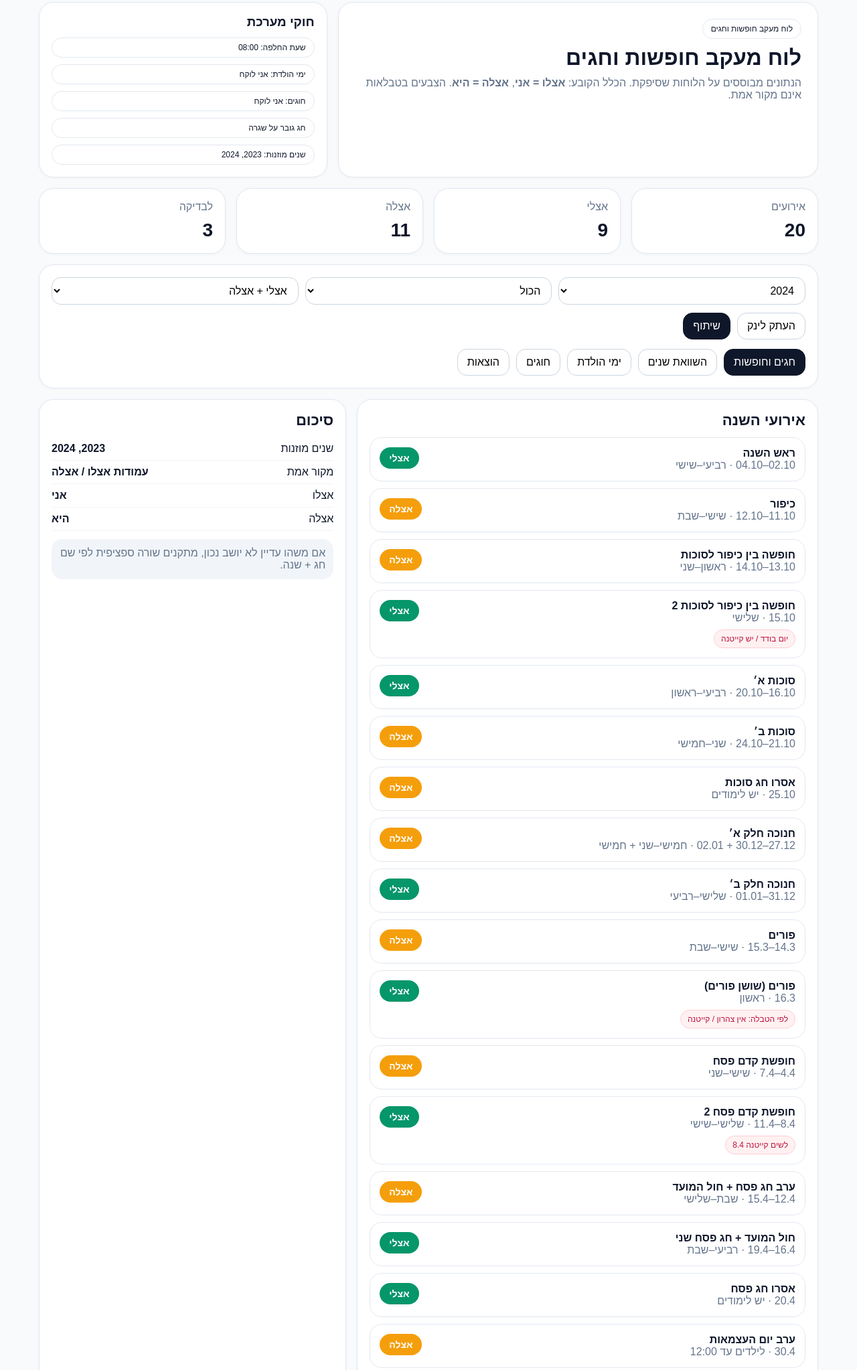
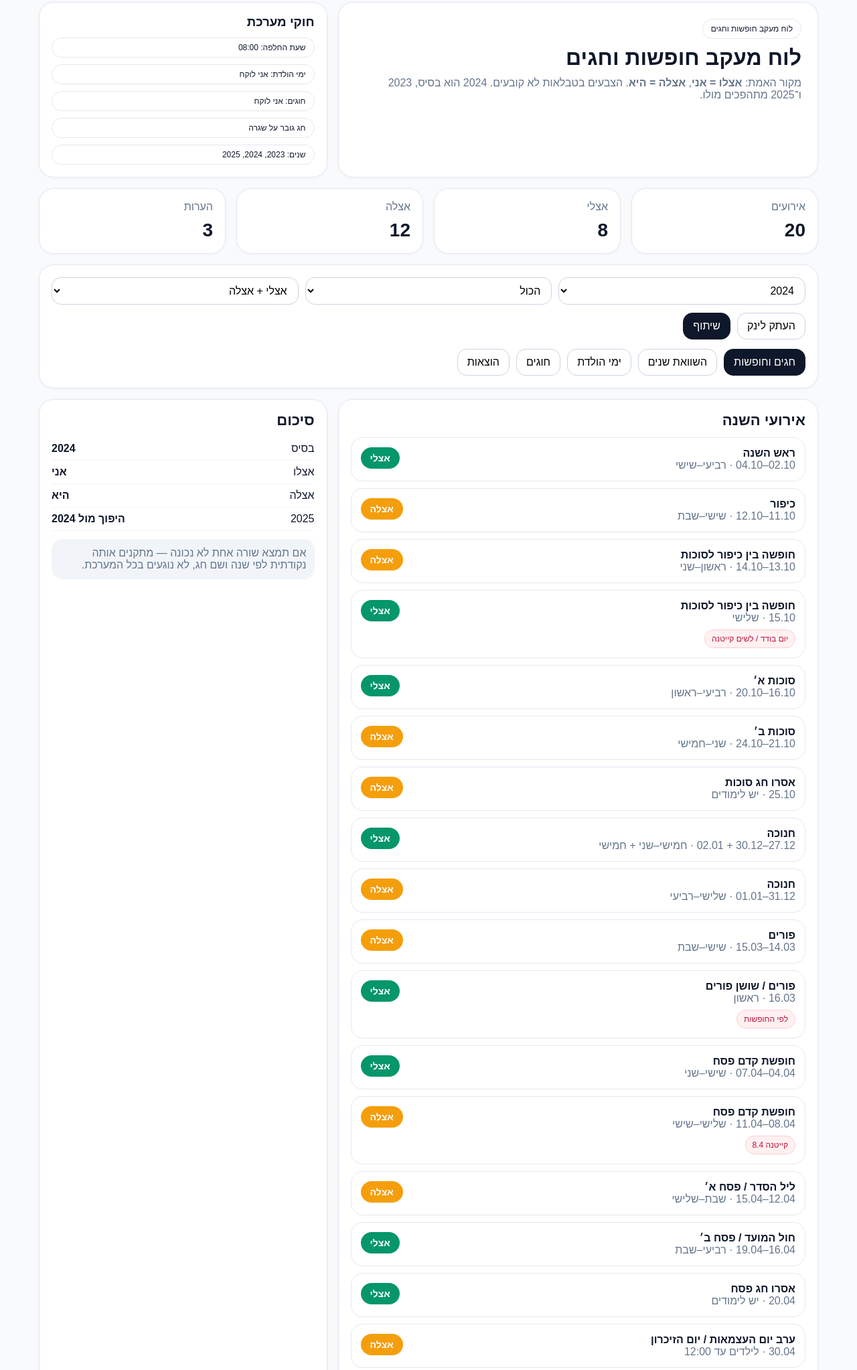
Before and after one commit to leviraz349-stack/kids-schedule, a plain HTML site: page index.html in a window 1280 px wide. Shown: the part 15-2061 px from the top of the page at 67% size. Drawn offline with Linux system fonts and the light colour scheme.

Commit message:
Update index.html

```diff
--- a/index.html
+++ b/index.html
@@ -5,15 +5,12 @@
 <meta name="viewport" content="width=device-width, initial-scale=1.0" />
 <title>לוח מעקב חופשות וחגים</title>
 <style>
-    :root{
-      --bg:#f8fafc;--card:#fff;--line:#e2e8f0;--text:#0f172a;--muted:#64748b;
-      --me:#059669;--her:#f59e0b;--danger:#be123c;--danger-bg:#fff1f2;--soft:#f1f5f9;
-    }
+:root{--bg:#f8fafc;--card:#fff;--line:#e2e8f0;--text:#0f172a;--muted:#64748b;--me:#059669;--her:#f59e0b;--soft:#f1f5f9;--danger:#be123c;--dangerbg:#fff1f2}
 *{box-sizing:border-box}
 body{margin:0;font-family:Arial,Helvetica,sans-serif;background:var(--bg);color:var(--text)}
 .wrap{max-width:1200px;margin:0 auto;padding:18px}
 .grid{display:grid;gap:16px}
-    .top{grid-template-columns:1.5fr .9fr}.stats{grid-template-columns:repeat(4,1fr)}.main{grid-template-columns:1.2fr .8fr}.two{grid-template-columns:1fr 1fr}
+.top{grid-template-columns:1.5fr .9fr}.stats{grid-template-columns:repeat(4,1fr)}.main{grid-template-columns:1.25fr .75fr}.two{grid-template-columns:1fr 1fr}
 .hero,.panel{background:var(--card);border:1px solid var(--line);border-radius:22px;box-shadow:0 1px 4px rgba(15,23,42,.04)}
 .hero{padding:24px}.panel{padding:18px}
 h1,h2,h3{margin:0}.muted{color:var(--muted)}.small{font-size:13px}
@@ -23,19 +20,21 @@
 select,input,textarea{border:1px solid #cbd5e1;background:#fff;border-radius:14px;padding:10px 12px;width:100%}
 button{border:1px solid #cbd5e1;background:#fff;border-radius:14px;padding:10px 14px;cursor:pointer}
 button.primary,.tab-btn.active{background:var(--text);color:#fff;border-color:var(--text)}
-    .hidden{display:none}.stat .n{font-size:28px;font-weight:700;margin-top:10px}
+.hidden{display:none}
+.stat .n{font-size:28px;font-weight:700;margin-top:10px}
 .section-title{font-size:22px;font-weight:700;margin-bottom:12px}
 .list{display:grid;gap:10px}
 .event{display:flex;justify-content:space-between;align-items:flex-start;gap:12px;border:1px solid var(--line);border-radius:18px;padding:14px;background:#fff}
 .pill{display:inline-block;padding:8px 14px;border-radius:999px;color:#fff;font-size:14px;font-weight:700;white-space:nowrap}
 .me{background:var(--me)}.her{background:var(--her)}
-    .warn{display:inline-block;margin-top:8px;padding:6px 10px;border-radius:999px;background:var(--danger-bg);color:var(--danger);font-size:12px;border:1px solid #fecdd3}
+.warn{display:inline-block;margin-top:8px;padding:6px 10px;border-radius:999px;background:var(--dangerbg);color:var(--danger);font-size:12px;border:1px solid #fecdd3}
 .minirow{display:flex;justify-content:space-between;padding:8px 0;border-bottom:1px solid #f1f5f9}.minirow:last-child{border-bottom:none}
 .softbox{background:var(--soft);border-radius:16px;padding:12px;color:var(--muted)}
 .simple-row{display:flex;justify-content:space-between;gap:12px;border:1px solid var(--line);border-radius:16px;padding:12px;background:#fff}
-    @media (max-width:920px){.top,.stats,.main,.two{grid-template-columns:1fr}.wrap{padding:12px}}
+@media(max-width:920px){.top,.stats,.main,.two{grid-template-columns:1fr}.wrap{padding:12px}}
 </style>
 </head>
+
 <body>
 <div class="wrap">
 
@@ -44,8 +43,8 @@
     <div class="badge">לוח מעקב חופשות וחגים</div>
     <h1 style="margin-top:10px">לוח מעקב חופשות וחגים</h1>
     <p class="muted" style="margin:10px 0 0">
-        הנתונים מבוססים על הלוחות שסיפקת. הכלל הקובע: <strong>אצלו = אני</strong>, <strong>אצלה = היא</strong>.
-        הצבעים בטבלאות אינם מקור אמת.
+      מקור האמת: <strong>אצלו = אני</strong>, <strong>אצלה = היא</strong>. הצבעים בטבלאות לא קובעים.
+      2024 הוא בסיס, 2023 ו־2025 מתהפכים מולו.
     </p>
   </div>
 
@@ -56,7 +55,7 @@
       <div class="badge">ימי הולדת: אני לוקח</div>
       <div class="badge">חוגים: אני לוקח</div>
       <div class="badge">חג גובר על שגרה</div>
-        <div class="badge">שנים מוזנות: 2023, 2024</div>
+      <div class="badge">שנים: 2023, 2024, 2025</div>
     </div>
   </div>
 </div>
@@ -65,7 +64,7 @@
   <div class="panel stat"><div class="muted">אירועים</div><div id="eventsCount" class="n">0</div></div>
   <div class="panel stat"><div class="muted">אצלי</div><div id="meCount" class="n">0</div></div>
   <div class="panel stat"><div class="muted">אצלה</div><div id="herCount" class="n">0</div></div>
-    <div class="panel stat"><div class="muted">לבדיקה</div><div id="reviewCount" class="n">0</div></div>
+  <div class="panel stat"><div class="muted">הערות</div><div id="notesCount" class="n">0</div></div>
 </div>
 
 <div class="panel" style="margin-top:16px">
@@ -111,12 +110,12 @@
 
     <div class="panel">
       <div class="section-title">סיכום</div>
-        <div class="minirow"><span>שנים מוזנות</span><strong>2023, 2024</strong></div>
-        <div class="minirow"><span>מקור אמת</span><strong>עמודות אצלו / אצלה</strong></div>
+      <div class="minirow"><span>בסיס</span><strong>2024</strong></div>
       <div class="minirow"><span>אצלו</span><strong>אני</strong></div>
       <div class="minirow"><span>אצלה</span><strong>היא</strong></div>
+      <div class="minirow"><span>2025</span><strong>היפוך מול 2024</strong></div>
       <div class="softbox" style="margin-top:12px">
-          אם משהו עדיין לא יושב נכון, מתקנים שורה ספציפית לפי שם חג + שנה.
+        אם תמצא שורה אחת לא נכונה — מתקנים אותה נקודתית לפי שנה ושם חג, לא נוגעים בכל המערכת.
       </div>
     </div>
   </div>
@@ -124,8 +123,8 @@
 
 <div id="tab-compare" class="hidden" style="margin-top:16px">
   <div class="grid two">
-      <div class="panel"><div class="section-title">2023</div><div id="compare2023" class="list"></div></div>
     <div class="panel"><div class="section-title">2024</div><div id="compare2024" class="list"></div></div>
+    <div class="panel"><div class="section-title">2025</div><div id="compare2025" class="list"></div></div>
   </div>
 </div>
 
@@ -133,7 +132,7 @@
   <div class="panel">
     <div class="section-title">ימי הולדת</div>
     <div class="simple-row">
-        <div><strong>כל ימי ההולדת</strong><div class="muted">מאז הגירושין אני לוקח לימי הולדת</div></div>
+      <div><strong>כל ימי ההולדת</strong><div class="muted">מאז הגירושין אני לוקח וממשיך לקחת</div></div>
       <span class="pill me">אצלי</span>
     </div>
   </div>
@@ -170,95 +169,105 @@ const owners = {
 };
 
 /*
-  כלל קריטי:
 father = אצלו = אני
 mother = אצלה = היא
-  לא עובדים לפי צבעים.
 */
 
-const holidayDataByYear = {
-  2023: [
-    { id: 1,  name: "ראש השנה", category: "holiday", date: "15.9–17.9", days: "שישי–ראשון", owner: "father" },
-    { id: 2,  name: "כיפור", category: "holiday", date: "24.9–25.9", days: "ראשון–שני", owner: "mother" },
-    { id: 3,  name: "חופשה בין כיפור לסוכות", category: "vacation", date: "26.9–27.9", days: "לבדיקה", owner: "mother", note: "לבדיקה מול צילום 2023" },
-    { id: 4,  name: "חופשה בין כיפור לסוכות 2", category: "vacation", date: "27.9–28.9", days: "לבדיקה", owner: "father", note: "לבדיקה מול צילום 2023" },
-    { id: 5,  name: "סוכות א׳", category: "holiday", date: "29.9–3.10", days: "שישי–שלישי", owner: "father" },
-    { id: 6,  name: "סוכות ב׳", category: "holiday", date: "4.10–7.10", days: "שלישי–ראשון", owner: "mother" },
-    { id: 7,  name: "אסרו חג סוכות", category: "special", date: "8.10", days: "ראשון", owner: "mother", note: "לפי הטבלה: חלוקה אינה מחלקים ביחד" },
-    { id: 8,  name: "חנוכה חלק א׳", category: "holiday", date: "10.12–13.12", days: "ראשון–רביעי", owner: "mother" },
-    { id: 9,  name: "חנוכה חלק ב׳", category: "holiday", date: "11.12–14.12", days: "שני–חמישי", owner: "father", note: "חפיפה חלקית בצילום - לבדיקה" },
-    { id: 10, name: "יום הבחירות", category: "special", date: "31.10", days: "שלישי", owner: "mother" },
-    { id: 11, name: "פורים", category: "holiday", date: "23.3, 21.3", days: "חמישי / שבת", owner: "mother", note: "לבדיקה מול צילום 2023" },
-    { id: 12, name: "חופשת קדם פסח", category: "vacation", date: "25.03–24.03", days: "ראשון–שני", owner: "father" },
-    { id: 13, name: "חופשת קדם פסח 2", category: "vacation", date: "14.04–17.04", days: "ראשון–רביעי", owner: "mother" },
-    { id: 14, name: "חופשת פסח", category: "holiday", date: "18.04–21.04", days: "חמישי–ראשון", owner: "father" },
-    { id: 15, name: "ערב חג פסח + חול המועד", category: "holiday", date: "22.04–25.04", days: "ראשון–חמישי", owner: "mother" },
-    { id: 16, name: "חול המועד + חג פסח שני", category: "holiday", date: "26.04–29.04", days: "שישי–שלישי", owner: "father" },
-    { id: 17, name: "אסרו חג פסח", category: "special", date: "30.04", days: "שני", owner: "father" },
-    { id: 18, name: "יום הזיכרון", category: "special", date: "13.5", days: "שני", owner: "father" },
-    { id: 19, name: "עצמאות", category: "holiday", date: "14.5", days: "שלישי", owner: "mother" },
-    { id: 20, name: "ל״ג בעומר", category: "holiday", date: "26.5", days: "ראשון", owner: "mother" },
-    { id: 21, name: "שבועות", category: "holiday", date: "11.06–12.06", days: "שלישי–רביעי", owner: "father" },
-    { id: 22, name: "אסרו חג שבועות", category: "special", date: "13.6", days: "חמישי", owner: "father" }
-  ],
+const base2024 = [
+  { key:"rosh", name:"ראש השנה", category:"holiday", date:"02.10–04.10", days:"רביעי–שישי", owner:"father" },
+  { key:"kippur", name:"כיפור", category:"holiday", date:"11.10–12.10", days:"שישי–שבת", owner:"mother" },
+  { key:"between1", name:"חופשה בין כיפור לסוכות", category:"vacation", date:"13.10–14.10", days:"ראשון–שני", owner:"mother" },
+  { key:"between2", name:"חופשה בין כיפור לסוכות", category:"vacation", date:"15.10", days:"שלישי", owner:"father", note:"יום בודד / לשים קייטנה" },
+  { key:"sukkotA", name:"סוכות א׳", category:"holiday", date:"16.10–20.10", days:"רביעי–ראשון", owner:"father" },
+  { key:"sukkotB", name:"סוכות ב׳", category:"holiday", date:"21.10–24.10", days:"שני–חמישי", owner:"mother" },
+  { key:"isruSukkot", name:"אסרו חג סוכות", category:"special", date:"25.10", days:"יש לימודים", owner:"mother" },
 
-  2024: [
-    { id: 1,  name: "ראש השנה", category: "holiday", date: "02.10–04.10", days: "רביעי–שישי", owner: "father" },
-    { id: 2,  name: "כיפור", category: "holiday", date: "11.10–12.10", days: "שישי–שבת", owner: "mother" },
-    { id: 3,  name: "חופשה בין כיפור לסוכות", category: "vacation", date: "13.10–14.10", days: "ראשון–שני", owner: "mother" },
-    { id: 4,  name: "חופשה בין כיפור לסוכות 2", category: "vacation", date: "15.10", days: "שלישי", owner: "father", note: "יום בודד / יש קייטנה" },
-    { id: 5,  name: "סוכות א׳", category: "holiday", date: "16.10–20.10", days: "רביעי–ראשון", owner: "father" },
-    { id: 6,  name: "סוכות ב׳", category: "holiday", date: "21.10–24.10", days: "שני–חמישי", owner: "mother" },
-    { id: 7,  name: "אסרו חג סוכות", category: "special", date: "25.10", days: "יש לימודים", owner: "mother" },
-    { id: 8,  name: "חנוכה חלק א׳", category: "holiday", date: "27.12–30.12 + 02.01", days: "חמישי–שני + חמישי", owner: "mother" },
-    { id: 9,  name: "חנוכה חלק ב׳", category: "holiday", date: "31.12–01.01", days: "שלישי–רביעי", owner: "father" },
-    { id: 10, name: "פורים", category: "holiday", date: "14.3–15.3", days: "שישי–שבת", owner: "mother" },
-    { id: 11, name: "פורים (שושן פורים)", category: "holiday", date: "16.3", days: "ראשון", owner: "father", note: "לפי הטבלה: אין צהרון / קייטנה" },
-    { id: 12, name: "חופשת קדם פסח", category: "vacation", date: "4.4–7.4", days: "שישי–שני", owner: "mother" },
-    { id: 13, name: "חופשת קדם פסח 2", category: "vacation", date: "8.4–11.4", days: "שלישי–שישי", owner: "father", note: "לשים קייטנה 8.4" },
-    { id: 14, name: "ערב חג פסח + חול המועד", category: "holiday", date: "12.4–15.4", days: "שבת–שלישי", owner: "mother" },
-    { id: 15, name: "חול המועד + חג פסח שני", category: "holiday", date: "16.4–19.4", days: "רביעי–שבת", owner: "father" },
-    { id: 16, name: "אסרו חג פסח", category: "special", date: "20.4", days: "יש לימודים", owner: "father" },
-    { id: 17, name: "ערב יום העצמאות", category: "special", date: "30.4", days: "לילדים עד 12:00", owner: "mother" },
-    { id: 18, name: "עצמאות", category: "holiday", date: "1.5", days: "חמישי", owner: "mother" },
-    { id: 19, name: "ל״ג בעומר", category: "holiday", date: "16.5", days: "יש לימודים", owner: "mother" },
-    { id: 20, name: "שבועות", category: "holiday", date: "01.6–02.6", days: "ראשון–שני", owner: "father" }
-  ]
+  { key:"hanukkah1", name:"חנוכה", category:"holiday", date:"27.12–30.12 + 02.01", days:"חמישי–שני + חמישי", owner:"father" },
+  { key:"hanukkah2", name:"חנוכה", category:"holiday", date:"31.12–01.01", days:"שלישי–רביעי", owner:"mother" },
+
+  { key:"purim1", name:"פורים", category:"holiday", date:"14.03–15.03", days:"שישי–שבת", owner:"mother" },
+  { key:"purim2", name:"פורים / שושן פורים", category:"holiday", date:"16.03", days:"ראשון", owner:"father", note:"לפי החופשות" },
+
+  { key:"pesachPre1", name:"חופשת קדם פסח", category:"vacation", date:"04.04–07.04", days:"שישי–שני", owner:"father" },
+  { key:"pesachPre2", name:"חופשת קדם פסח", category:"vacation", date:"08.04–11.04", days:"שלישי–שישי", owner:"mother", note:"קייטנה 8.4" },
+  { key:"pesachA", name:"ליל הסדר / פסח א׳", category:"holiday", date:"12.04–15.04", days:"שבת–שלישי", owner:"mother" },
+  { key:"pesachB", name:"חול המועד / פסח ב׳", category:"holiday", date:"16.04–19.04", days:"רביעי–שבת", owner:"father" },
+  { key:"isruPesach", name:"אסרו חג פסח", category:"special", date:"20.04", days:"יש לימודים", owner:"father" },
+
+  { key:"memorial", name:"ערב יום העצמאות / יום הזיכרון", category:"special", date:"30.04", days:"לילדים עד 12:00", owner:"mother" },
+  { key:"independence", name:"יום העצמאות", category:"holiday", date:"01.05", days:"חמישי", owner:"mother" },
+  { key:"lag", name:"ל״ג בעומר", category:"holiday", date:"16.05", days:"יש לימודים", owner:"mother" },
+  { key:"shavuot", name:"שבועות", category:"holiday", date:"01.06–02.06", days:"ראשון–שני", owner:"mother" }
+];
+
+const datesByYear = {
+  2023: {
+    rosh:"15.09–17.09", kippur:"24.09–25.09", between1:"26.09–27.09", between2:"28.09",
+    sukkotA:"29.09–03.10", sukkotB:"04.10–07.10", isruSukkot:"08.10",
+    hanukkah1:"10.12–13.12", hanukkah2:"14.12",
+    purim1:"23.03", purim2:"24.03",
+    pesachPre1:"24.03–25.03", pesachPre2:"14.04–17.04",
+    pesachA:"18.04–21.04", pesachB:"22.04–25.04", isruPesach:"30.04",
+    memorial:"13.05", independence:"14.05", lag:"26.05", shavuot:"11.06–12.06"
+  },
+  2025: {
+    rosh:"22.09–24.09", kippur:"01.10–02.10", between1:"03.10–04.10", between2:"05.10–06.10",
+    sukkotA:"10.10–14.10", sukkotB:"15.10–16.10", isruSukkot:"17.10",
+    hanukkah1:"16.12–17.12, 19.12–21.12", hanukkah2:"18.12, 22.12",
+    purim1:"03.04", purim2:"04.03",
+    pesachPre1:"24.03–27.03", pesachPre2:"28.03–31.03",
+    pesachA:"01.04–04.04", pesachB:"05.04–08.04", isruPesach:"09.04",
+    memorial:"20.04", independence:"21.04", lag:"05.05", shavuot:"21.05–22.05"
+  }
 };
 
-function ownerPill(owner) {
-  return '<span class="pill ' + (owner === 'father' ? 'me' : 'her') + '">' + owners[owner] + '</span>';
+function flip(owner){
+  return owner === "father" ? "mother" : "father";
 }
 
-function copyCurrentLink() {
-  navigator.clipboard.writeText(window.location.href)
-    .then(() => alert('הלינק הועתק'))
-    .catch(() => alert('לא הצלחתי להעתיק'));
+function yearData(year){
+  if(year === "2024"){
+    return base2024;
   }
 
-function shareCurrentLink() {
-  if (navigator.share) {
-    navigator.share({title:'לוח מעקב חופשות וחגים', url:window.location.href}).catch(() => {});
-  } else {
+  if(year === "2023" || year === "2025"){
+    return base2024.map(item => ({
+      ...item,
+      date: datesByYear[year][item.key] || item.date,
+      owner: flip(item.owner)
+    }));
+  }
+
+  return [];
+}
+
+function ownerPill(owner){
+  return '<span class="pill '+(owner==="father"?"me":"her")+'">'+owners[owner]+'</span>';
+}
+
+function copyCurrentLink(){
+  navigator.clipboard.writeText(window.location.href).then(()=>alert("הלינק הועתק"));
+}
+
+function shareCurrentLink(){
+  if(navigator.share){
+    navigator.share({title:"לוח מעקב חופשות וחגים",url:window.location.href}).catch(()=>{});
+  }else{
     copyCurrentLink();
   }
 }
 
-function getYearData(year) {
-  return holidayDataByYear[year] || [];
-}
+function render(){
+  const year = document.getElementById("yearSelect").value;
+  const type = document.getElementById("typeFilter").value;
+  const owner = document.getElementById("ownerFilter").value;
 
-function render() {
-  const year = document.getElementById('yearSelect').value;
-  const typeFilter = document.getElementById('typeFilter').value;
-  const ownerFilter = document.getElementById('ownerFilter').value;
+  let items = yearData(year);
 
-  let items = [...getYearData(year)];
+  if(type !== "all") items = items.filter(x => x.category === type);
+  if(owner !== "all") items = items.filter(x => x.owner === owner);
 
-  if (typeFilter !== 'all') items = items.filter(x => x.category === typeFilter);
-  if (ownerFilter !== 'all') items = items.filter(x => x.owner === ownerFilter);
-
-  document.getElementById('eventsList').innerHTML = items.map(item => `
+  document.getElementById("eventsList").innerHTML = items.map(item => `
     <div class="event">
       <div>
         <div style="font-weight:700">${item.name}</div>
@@ -267,48 +276,42 @@ function render() {
       </div>
       ${ownerPill(item.owner)}
     </div>
-  `).join('');
+  `).join("");
 
-  const all = getYearData(year);
-  document.getElementById('eventsCount').textContent = all.length;
-  document.getElementById('meCount').textContent = all.filter(x => x.owner === 'father').length;
-  document.getElementById('herCount').textContent = all.filter(x => x.owner === 'mother').length;
-  document.getElementById('reviewCount').textContent = all.filter(x => x.note).length;
+  const all = yearData(year);
+  document.getElementById("eventsCount").textContent = all.length;
+  document.getElementById("meCount").textContent = all.filter(x => x.owner === "father").length;
+  document.getElementById("herCount").textContent = all.filter(x => x.owner === "mother").length;
+  document.getElementById("notesCount").textContent = all.filter(x => x.note).length;
 
-  document.getElementById('compare2023').innerHTML = holidayDataByYear[2023].map(item => `
-    <div class="event">
-      <div><div style="font-weight:700">${item.name}</div><div class="muted">${item.date}</div></div>
-      ${ownerPill(item.owner)}
-    </div>
-  `).join('');
+  document.getElementById("compare2024").innerHTML = yearData("2024").map(item => `
+    <div class="event"><div><strong>${item.name}</strong><div class="muted">${item.date}</div></div>${ownerPill(item.owner)}</div>
+  `).join("");
 
-  document.getElementById('compare2024').innerHTML = holidayDataByYear[2024].map(item => `
-    <div class="event">
-      <div><div style="font-weight:700">${item.name}</div><div class="muted">${item.date}</div></div>
-      ${ownerPill(item.owner)}
-    </div>
-  `).join('');
+  document.getElementById("compare2025").innerHTML = yearData("2025").map(item => `
+    <div class="event"><div><strong>${item.name}</strong><div class="muted">${item.date}</div></div>${ownerPill(item.owner)}</div>
+  `).join("");
 }
 
-const yearSelect = document.getElementById('yearSelect');
-Object.keys(holidayDataByYear).forEach(year => {
-  const option = document.createElement('option');
-  option.value = year;
-  option.textContent = year;
-  if (year === '2024') option.selected = true;
-  yearSelect.appendChild(option);
+const yearSelect = document.getElementById("yearSelect");
+["2023","2024","2025"].forEach(y=>{
+  const opt = document.createElement("option");
+  opt.value = y;
+  opt.textContent = y;
+  if(y === "2024") opt.selected = true;
+  yearSelect.appendChild(opt);
 });
 
-document.getElementById('typeFilter').addEventListener('change', render);
-document.getElementById('ownerFilter').addEventListener('change', render);
-yearSelect.addEventListener('change', render);
+document.getElementById("typeFilter").addEventListener("change", render);
+document.getElementById("ownerFilter").addEventListener("change", render);
+yearSelect.addEventListener("change", render);
 
-document.querySelectorAll('.tab-btn').forEach(btn => {
-  btn.addEventListener('click', () => {
-    document.querySelectorAll('.tab-btn').forEach(b => b.classList.remove('active'));
-    btn.classList.add('active');
-    document.querySelectorAll('[id^="tab-"]').forEach(el => el.classList.add('hidden'));
-    document.getElementById('tab-' + btn.dataset.tab).classList.remove('hidden');
+document.querySelectorAll(".tab-btn").forEach(btn=>{
+  btn.addEventListener("click",()=>{
+    document.querySelectorAll(".tab-btn").forEach(b=>b.classList.remove("active"));
+    btn.classList.add("active");
+    document.querySelectorAll("[id^='tab-']").forEach(tab=>tab.classList.add("hidden"));
+    document.getElementById("tab-"+btn.dataset.tab).classList.remove("hidden");
   });
 });
 
```
Lines whose indentation alone changed are shown as unchanged.
